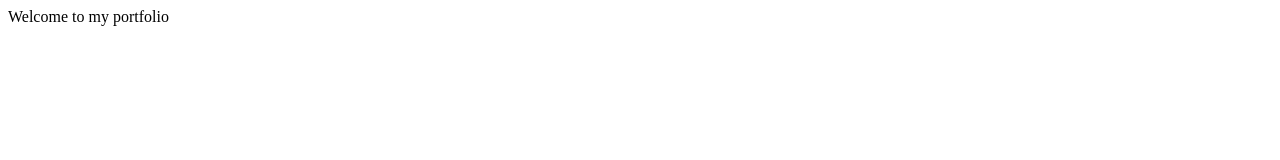
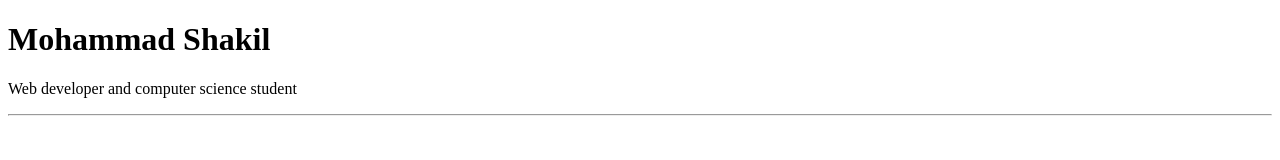
Before and after one commit to shakilahmed6652/portfolio-html, a plain HTML site: page index.html in a window 1280 px wide. Drawn offline with Linux system fonts and the light colour scheme.

Commit message:
intro is added

```diff
--- a/index.html
+++ b/index.html
@@ -1,11 +1,16 @@
 <!DOCTYPE html>
 <html lang="en">
-<head>
-    <meta charset="UTF-8">
-    <meta name="viewport" content="width=device-width, initial-scale=1.0">
+  <head>
+    <meta charset="UTF-8" />
+    <meta name="viewport" content="width=device-width, initial-scale=1.0" />
     <title>Document</title>
-</head>
-<body>
-    Welcome to my portfolio
-</body>
+  </head>
+  <body>
+    <!--intro section-->
+    <header>
+      <h1>Mohammad Shakil</h1>
+      <p>Web developer and computer science student</p>
+      <hr />
+    </header>
+  </body>
 </html>
```
Also changed, not shown: 1 other file.
